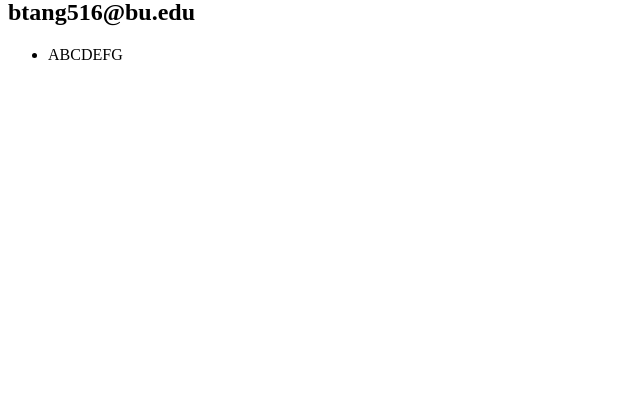
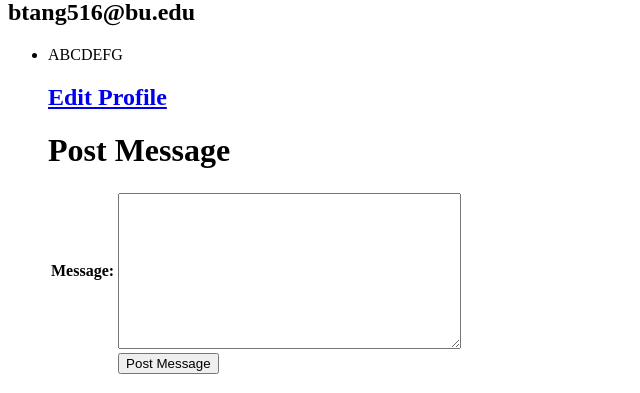
Before and after one commit to btang51603/cs108, a Django app: page /mini_fb/profile/1 in a window 1280 px wide. Shown: the part 437-830 px from the top of the page, without its empty margins (0-640 px from the left). Before the commit the page ends 497 px from the top, so only its background shows below. Run offline with Django 4.2, Linux system fonts and the light colour scheme; data comes from the database, SQL or seed files in the repository.

Commit message:
added post status message feature

```diff
--- a/mini_fb/forms.py
+++ b/mini_fb/forms.py
@@ -19,3 +19,10 @@ class UpdateProfileForm(forms.ModelForm):
         '''additional data about this form'''
         model = Profile # which model to create
         fields = ['email','image'] # which fields to update
+
+class CreateStatusMessageForm(forms.ModelForm):
+    '''A form to update an existing Quote object.'''
+    class Meta:
+        '''additional data about this form'''
+        model = StatusMessage # which model to create
+        fields = ['message'] # which fields to update
--- a/mini_fb/models.py
+++ b/mini_fb/models.py
@@ -30,3 +30,6 @@ class StatusMessage(models.Model):
         '''Return a string representation of the status message'''
 
         return str(self.time_stamp) + self.message
+    def get_absolute_url(self):
+        '''Return a URL to display this quote object.'''
+        return reverse("ShowProfilePage", kwargs={"pk": self.pk})
--- a/mini_fb/templates/mini_fb/show_profile_page.html
+++ b/mini_fb/templates/mini_fb/show_profile_page.html
@@ -15,5 +15,20 @@
     {% for StatusMessage in Profile.get_status_messages %}
         <li>{{StatusMessage.message}}</li>
     {% endfor %}
+
+<h2><a href = '{% url "update_profile" profile.pk}'>Edit Profile</a> </h2>
+
+    <h1> Post Message</h1>
+    <form method="POST" action='{% url "post_status" profile.pk}'>
+        {% csrf_token %}
+        <table>
+            {{create_status_form.as_table}} <!-- table-style formatting -->
+            <tr>
+                <td></td> <!-- empty! -->
+                <td><input type="submit" value="Post Message"></td>
+            </tr>
+        </table>
+    </form>
+    {% endblock %}
+
 </ul>
-{% endblock %}
--- a/mini_fb/urls.py
+++ b/mini_fb/urls.py
@@ -1,10 +1,11 @@
 from django.urls import path
-from .views import ShowAllProfilesView, ShowProfilePageView,CreateProfileView, UpdateProfileView # our view class definition
+from .views import ShowAllProfilesView, ShowProfilePageView,CreateProfileView, UpdateProfileView,post_status_message  # our view class definition
 
 urlpatterns = [
     # map the URL (empty string) to the view
     path('', ShowAllProfilesView.as_view(), name='ShowAllProfiles'), # generic class-based view
     path('profile/<int:pk>', ShowProfilePageView.as_view(), name='ShowProfilePage'), # generic class-based view
     path('create_profile', CreateProfileView.as_view(), name='create_profile'),
-    path('profile/<int:pk>/update', UpdateProfileView.as_view(), name="update_profile")
+    path('profile/<int:pk>/update', UpdateProfileView.as_view(), name="update_profile"),
+    path('profile/<int:pk>/post_status', post_status_message, name="post_status")
 ]
--- a/mini_fb/views.py
+++ b/mini_fb/views.py
@@ -1,9 +1,9 @@
-from django.shortcuts import render
-
+from django.shortcuts import render, redirect
+from django.urls import reverse
 # Create your views here.
 from .models import Profile
 from django.views.generic import ListView,DetailView,CreateView, UpdateView
-from .forms import CreateProfileForm, UpdateProfileForm
+from .forms import CreateProfileForm, UpdateProfileForm, CreateStatusMessageForm
 class ShowAllProfilesView(ListView):
     '''Create a subclass of ListView to display all quotes.'''
     model= Profile
@@ -14,6 +14,18 @@ class ShowProfilePageView(DetailView):
     model= Profile
     template_name = "mini_fb/show_profile_page.html"
     context_object_name = "Profile"
+
+    def get_context_data(self, **kwargs):
+        '''Return the context data (a dictionary) to be used in the template.'''
+
+        # obtain the default context data (a dictionary) from the superclass;
+        # this will include the Profile record to display for this page view
+        context = super(ShowProfilePageView, self).get_context_data(**kwargs)
+        # create a new CreateStatusMessageForm, and add it into the context dictionary
+        form = CreateStatusMessageForm()
+        context['create_status_form'] = form
+        # return this context dictionary
+        return context
 
 class CreateProfileView(CreateView):
     model = Profile
@@ -26,3 +38,34 @@ class UpdateProfileView(UpdateView):
     model = Profile # which model to create
     form_class = UpdateProfileForm # which form to use to create the Quote
     template_name = "mini_fb/update_profile_form.html" # delegate the display to this template
+
+def post_status_message(request, pk):
+    '''
+    Process a form submission to post a new status message.
+    '''
+
+    # if and only if we are processing a POST request, try to read the data
+    if request.method == 'POST':
+
+        # print(request.POST) # for debugging at the console
+
+        # create the form object from the request's POST data
+        form = CreateStatusMessageForm(request.POST or None)
+
+        if form.is_valid():
+
+            # create the StatusMessage object with the data in the CreateStatusMessageForm
+            status_message = form.save(commit=False) # don't commit to database yet
+
+            # find the profile that matches the `pk` in the URL
+            profile = Profile.objects.get(pk=pk)
+
+            # attach FK profile to this status message
+            status_message.profile = profile
+
+            # now commit to database
+            status_message.save()
+
+    # redirect the user to the show_profile_page view
+    url = reverse('show_profile_page', kwargs={'pk': pk})
+    return redirect(url)
```
